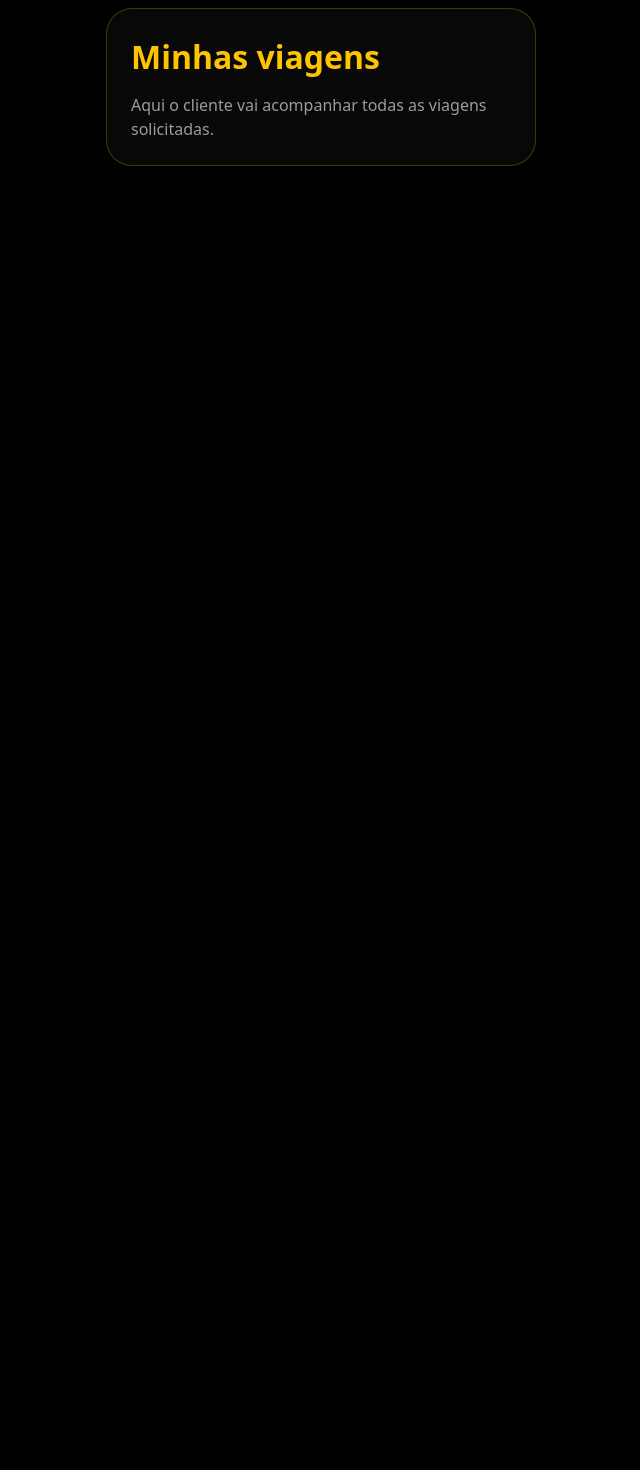
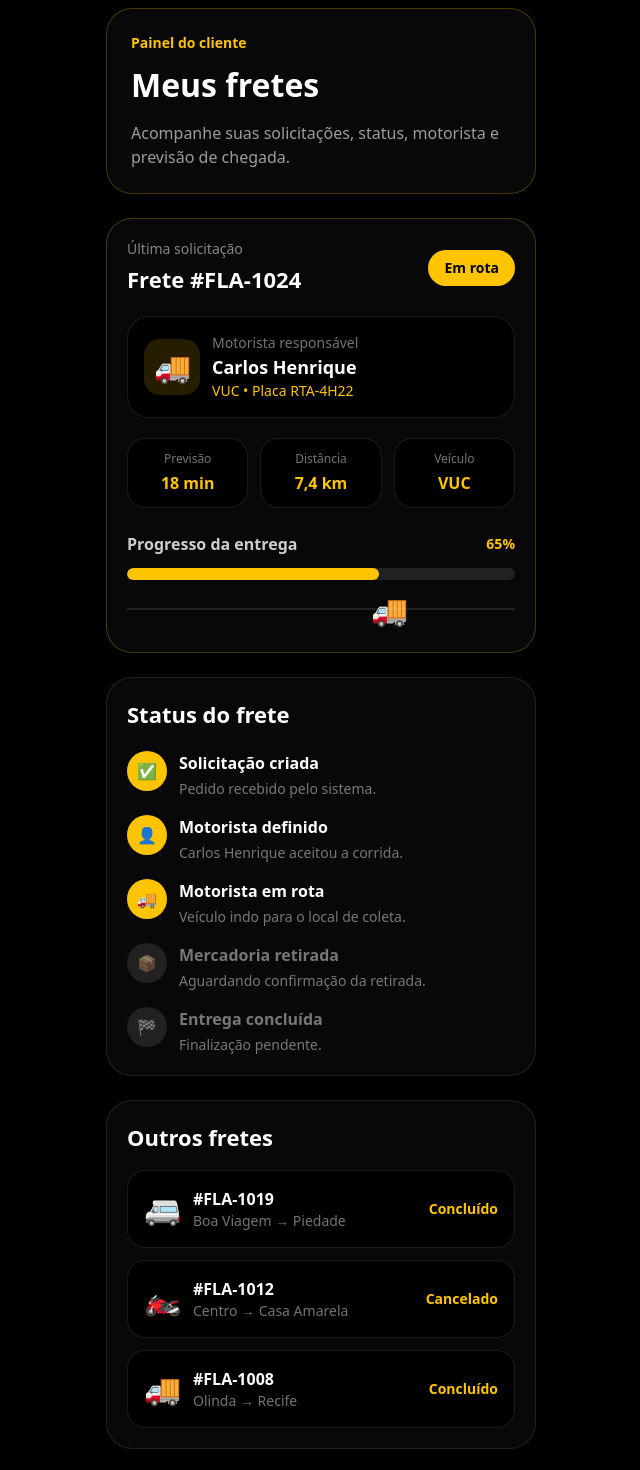
Before and after one commit to luannaaa/flatauto-cliente-painel, a Next.js app: page /cliente/meus-fretes in a window 1280 px wide. Shown: the part 80-1550 px from the top of the page, without its empty margins (319-959 px from the left). Before the commit the page ends 800 px from the top, so only its background shows below. Built offline with nearby package versions, Linux system fonts and the light colour scheme.

Commit message:
Dashboard meus fretes interativo

```diff
--- a/app/cliente/meus-fretes/page.tsx
+++ b/app/cliente/meus-fretes/page.tsx
@@ -27,13 +27,151 @@ export default function Page() {
 
   return (
     <main className="min-h-screen bg-black px-5 pt-8 text-white">
-      <div className="mx-auto max-w-[430px]">
+      <div className="mx-auto max-w-[430px] pb-10">
         <button onClick={voltarPainel} className="font-bold text-[#ffc400]">← Voltar</button>
+
         <section className="mt-8 rounded-[26px] border border-[#ffc400]/25 bg-[#080808] p-6">
-          <h1 className="text-[32px] font-black text-[#ffc400]">Minhas viagens</h1>
-          <p className="mt-3 text-white/60">Aqui o cliente vai acompanhar todas as viagens solicitadas.</p>
+          <p className="text-sm font-bold text-[#ffc400]">Painel do cliente</p>
+          <h1 className="mt-2 text-[32px] font-black text-white">Meus fretes</h1>
+          <p className="mt-3 text-white/60">
+            Acompanhe suas solicitações, status, motorista e previsão de chegada.
+          </p>
+        </section>
+
+        <section className="mt-6 rounded-[26px] border border-[#ffc400]/25 bg-[#080808] p-5">
+          <div className="flex items-center justify-between">
+            <div>
+              <p className="text-sm text-white/50">Última solicitação</p>
+              <h2 className="mt-1 text-[22px] font-black">Frete #FLA-1024</h2>
+            </div>
+
+            <div className="rounded-full bg-[#ffc400] px-4 py-2 text-sm font-black text-black">
+              Em rota
+            </div>
+          </div>
+
+          <div className="mt-5 rounded-[22px] border border-white/10 bg-black p-4">
+            <div className="flex items-center gap-3">
+              <div className="flex h-14 w-14 items-center justify-center rounded-2xl bg-[#ffc400]/15 text-3xl">
+                🚚
+              </div>
+
+              <div>
+                <p className="text-sm text-white/45">Motorista responsável</p>
+                <p className="text-lg font-black">Carlos Henrique</p>
+                <p className="text-sm text-[#ffc400]">VUC • Placa RTA-4H22</p>
+              </div>
+            </div>
+          </div>
+
+          <div className="mt-5 grid grid-cols-3 gap-3">
+            <CardMini titulo="Previsão" valor="18 min" />
+            <CardMini titulo="Distância" valor="7,4 km" />
+            <CardMini titulo="Veículo" valor="VUC" />
+          </div>
+
+          <div className="mt-6">
+            <div className="mb-3 flex items-center justify-between">
+              <p className="font-bold text-white/80">Progresso da entrega</p>
+              <p className="text-sm font-bold text-[#ffc400]">65%</p>
+            </div>
+
+            <div className="relative h-3 overflow-hidden rounded-full bg-white/10">
+              <div className="h-full w-[65%] rounded-full bg-[#ffc400]" />
+            </div>
+
+            <div className="relative mt-3 h-10">
+              <div className="absolute left-[63%] top-0 text-3xl">🚚</div>
+              <div className="absolute left-0 top-4 h-[2px] w-full bg-white/10" />
+            </div>
+          </div>
+        </section>
+
+        <section className="mt-6 rounded-[26px] border border-white/10 bg-[#080808] p-5">
+          <h2 className="text-[22px] font-black">Status do frete</h2>
+
+          <div className="mt-5 space-y-4">
+            <Etapa ativo icone="✅" titulo="Solicitação criada" texto="Pedido recebido pelo sistema." />
+            <Etapa ativo icone="👤" titulo="Motorista definido" texto="Carlos Henrique aceitou a corrida." />
+            <Etapa ativo icone="🚚" titulo="Motorista em rota" texto="Veículo indo para o local de coleta." />
+            <Etapa icone="📦" titulo="Mercadoria retirada" texto="Aguardando confirmação da retirada." />
+            <Etapa icone="🏁" titulo="Entrega concluída" texto="Finalização pendente." />
+          </div>
+        </section>
+
+        <section className="mt-6 rounded-[26px] border border-white/10 bg-[#080808] p-5">
+          <h2 className="text-[22px] font-black">Outros fretes</h2>
+
+          <div className="mt-4 space-y-3">
+            <FreteItem icone="🚐" codigo="#FLA-1019" status="Concluído" rota="Boa Viagem → Piedade" />
+            <FreteItem icone="🏍️" codigo="#FLA-1012" status="Cancelado" rota="Centro → Casa Amarela" />
+            <FreteItem icone="🚚" codigo="#FLA-1008" status="Concluído" rota="Olinda → Recife" />
+          </div>
         </section>
       </div>
     </main>
   )
 }
+
+function CardMini({ titulo, valor }: { titulo: string; valor: string }) {
+  return (
+    <div className="rounded-[18px] border border-white/10 bg-black p-3 text-center">
+      <p className="text-xs text-white/45">{titulo}</p>
+      <p className="mt-1 text-[16px] font-black text-[#ffc400]">{valor}</p>
+    </div>
+  )
+}
+
+function Etapa({
+  icone,
+  titulo,
+  texto,
+  ativo = false,
+}: {
+  icone: string
+  titulo: string
+  texto: string
+  ativo?: boolean
+}) {
+  return (
+    <div className="flex gap-3">
+      <div
+        className={`flex h-10 w-10 shrink-0 items-center justify-center rounded-full ${
+          ativo ? "bg-[#ffc400] text-black" : "bg-white/10 text-white/50"
+        }`}
+      >
+        {icone}
+      </div>
+
+      <div>
+        <p className={`font-black ${ativo ? "text-white" : "text-white/45"}`}>{titulo}</p>
+        <p className="mt-1 text-sm text-white/45">{texto}</p>
+      </div>
+    </div>
+  )
+}
+
+function FreteItem({
+  icone,
+  codigo,
+  status,
+  rota,
+}: {
+  icone: string
+  codigo: string
+  status: string
+  rota: string
+}) {
+  return (
+    <div className="flex items-center gap-3 rounded-[18px] border border-white/10 bg-black p-4">
+      <div className="text-3xl">{icone}</div>
+
+      <div className="flex-1">
+        <p className="font-black">{codigo}</p>
+        <p className="text-sm text-white/45">{rota}</p>
+      </div>
+
+      <p className="text-sm font-bold text-[#ffc400]">{status}</p>
+    </div>
+  )
+}
```
